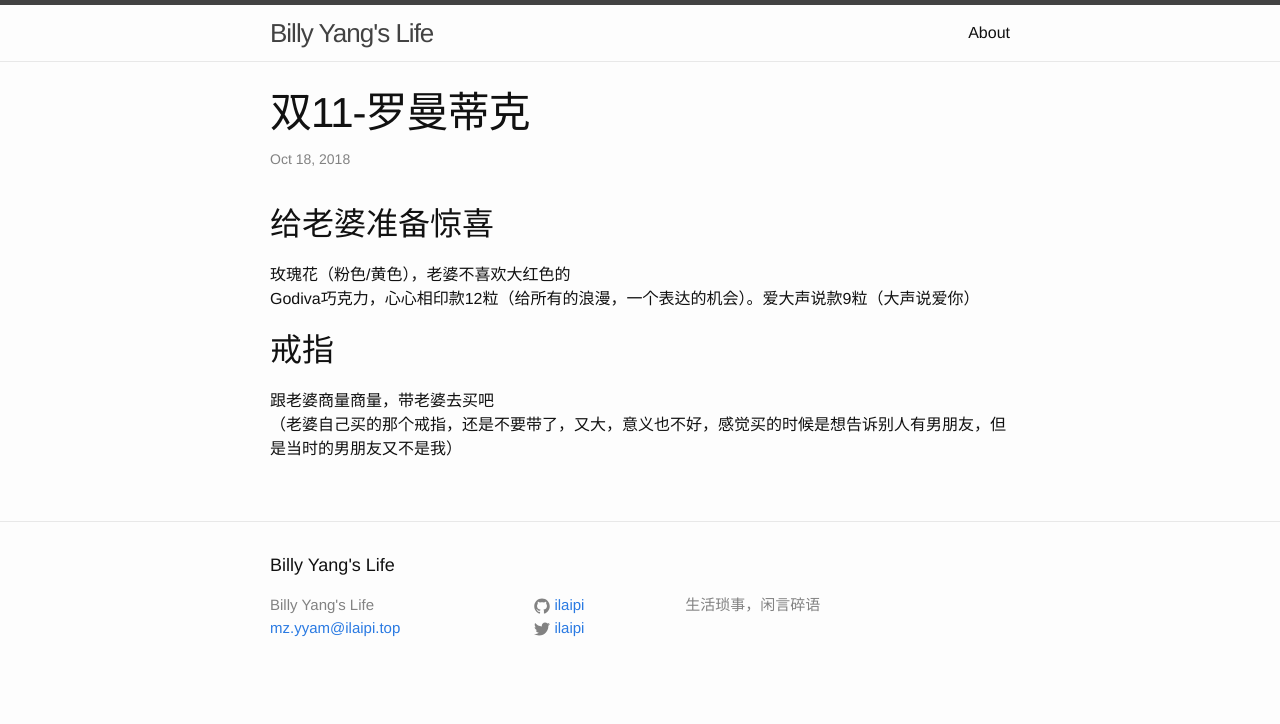
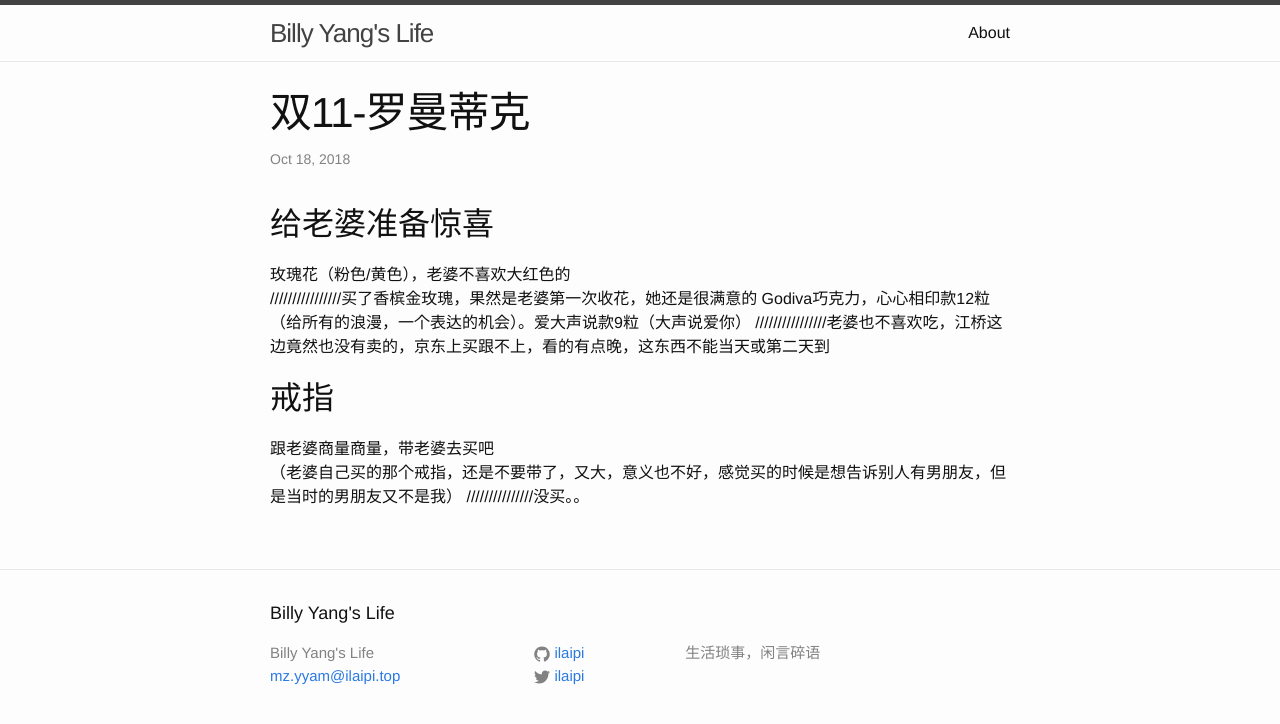
Before and after one commit to ipiali/ipiali.github.io, a Jekyll site: the page built from _posts/2018-10-18-双11-罗曼蒂克.md, in a window 1280 px wide. Shown: the top 724 px of the page. Built offline with Jekyll 4.4.1, drawn with Linux system fonts in a browser that asks for light colours.

Commit message:
Update 2018-10-18-双11-罗曼蒂克.md

```diff
--- a/_posts/2018-10-18-双11-罗曼蒂克.md
+++ b/_posts/2018-10-18-双11-罗曼蒂克.md
@@ -7,8 +7,11 @@ keywords: 罗曼蒂克
 
 ## 给老婆准备惊喜
 玫瑰花（粉色/黄色），老婆不喜欢大红色的
+////////////////买了香槟金玫瑰，果然是老婆第一次收花，她还是很满意的
 Godiva巧克力，心心相印款12粒（给所有的浪漫，一个表达的机会）。爱大声说款9粒（大声说爱你）
+////////////////老婆也不喜欢吃，江桥这边竟然也没有卖的，京东上买跟不上，看的有点晚，这东西不能当天或第二天到
 
 ## 戒指
 跟老婆商量商量，带老婆去买吧
 （老婆自己买的那个戒指，还是不要带了，又大，意义也不好，感觉买的时候是想告诉别人有男朋友，但是当时的男朋友又不是我）
+///////////////没买。。
```
